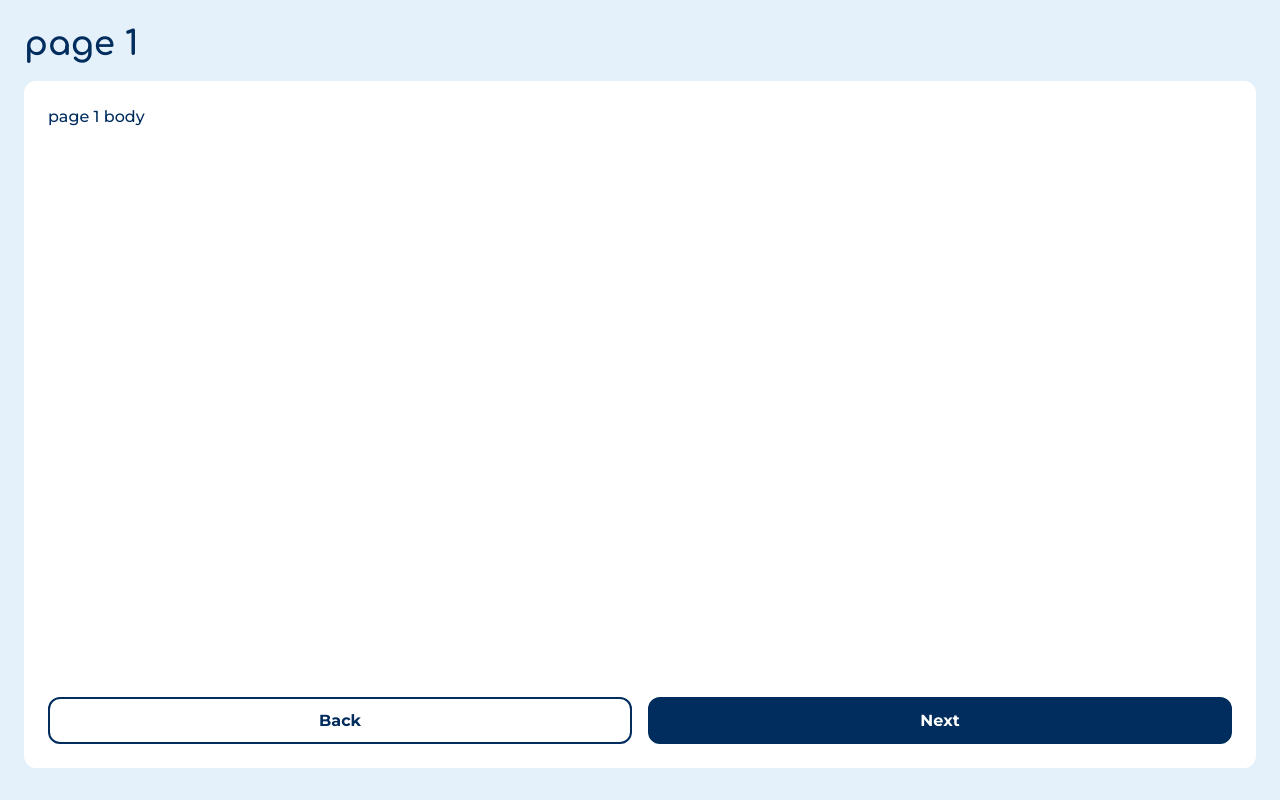
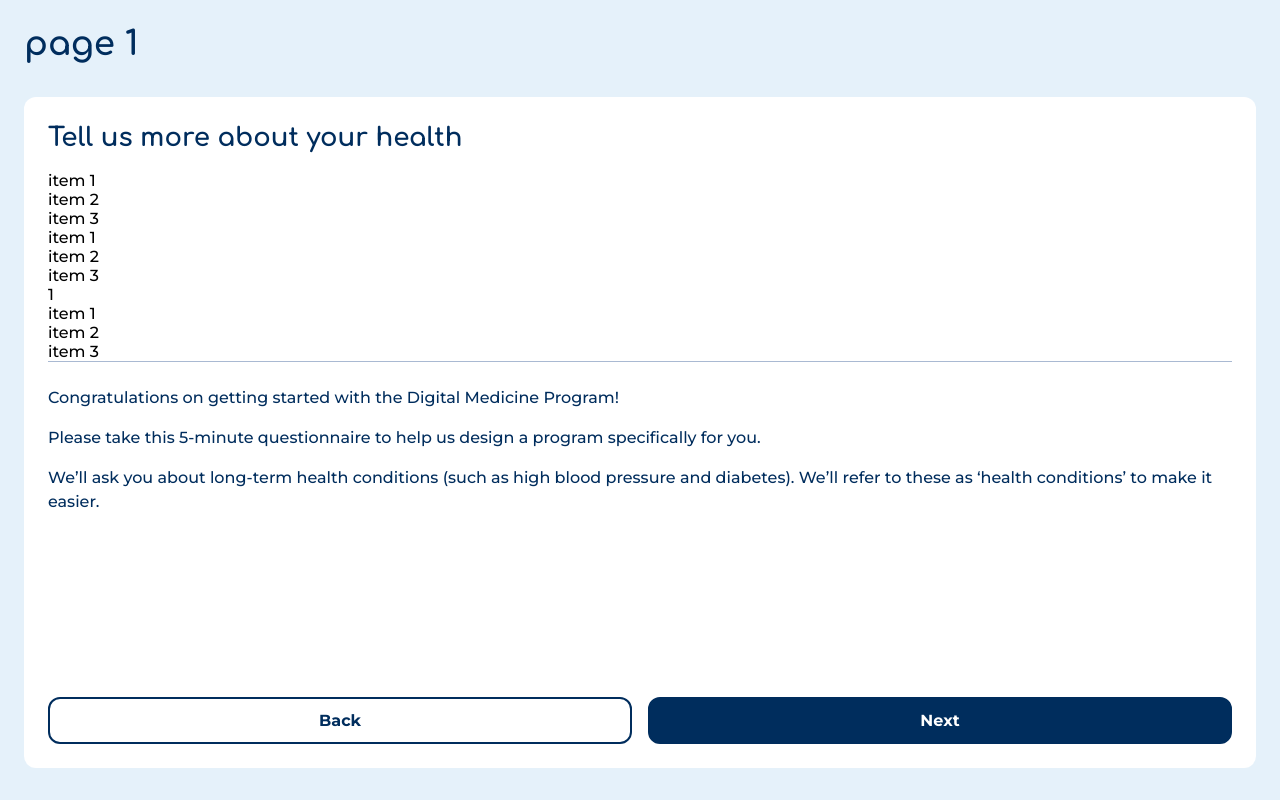
Before and after one commit to bradleyblackdev/dm-webview-prorotype-a, a React (Create React App) app: page / in a window 1280 px wide. Built offline with nearby package versions, Linux system fonts and the light colour scheme.

Commit message:
url test

```diff
--- a/src/MegaTemplate.css
+++ b/src/MegaTemplate.css
@@ -24,6 +24,7 @@ body {
     --ochsner-light-grey: #D9D8D6;
     --ochsner-very-light-grey: #F1F1F1;
     --ochsner-blue: #00467F;
+    --ochsner-blue-grey-50: #A9B9D2;
     --connected-health-blue-grey: #6F88AC;
     --connected-health-slate-green: #547D88;
 
@@ -50,7 +51,7 @@ body {
     --grey-light: var(--ochsner-light-grey);
     --grey-very-light: var(--ochsner-very-light-grey);
 
-    background-color: var(--bg-default);
+    --background-color: var(--bg-default);
   }
 
 .page {
@@ -105,6 +106,7 @@ h1 {
     line-height: 120%;
     font-family: 'Comfortaa', sans-serif;
     color: var(--text-blue);
+    padding-bottom: 16px;
 }
 
 h2 {
@@ -113,6 +115,7 @@ h2 {
     line-height: 130%;
     font-family: 'Comfortaa', sans-serif;
     color: var(--text-blue);
+    padding-bottom: 16px;
 }
 
 h3 {
@@ -121,6 +124,7 @@ h3 {
     line-height: 130%;
     font-family: 'Comfortaa', sans-serif;
     color: var(--text-blue);
+    padding-bottom: 16px;
 }
 
 h4 {
@@ -129,6 +133,7 @@ h4 {
     line-height: 130%;
     font-family: 'Comfortaa', sans-serif;
     color: var(--text-blue);
+    padding-bottom: 16px;
 }
 
 p {
@@ -136,6 +141,7 @@ p {
     font-size: 16px;
     line-height: 150%;
     color: var(--text-blue);
+    padding-bottom: 16px;
 }
 
 p.large {
@@ -146,8 +152,25 @@ p.small {
     font-size: 14px;
 }
 
+li {
+    list-style-type: none;
+}
+
 .spacer {
     flex: 1;
+}
+
+.divider {
+    padding-bottom: 24px;
+    border-top: 0.5px solid var(--ochsner-blue-grey-50)
+};
+
+.list {
+    display: flex;
+    flex-direction: row;
+    align-items: flex-start;
+    gap: 12px;
+    align-self: stretch;
 }
 
 button {
@@ -188,11 +211,7 @@ button {
     background: var(--button-blue-active);
 }
 
-.footer .back2 {
-    color: orange;
-    cursor: pointer;
+.markdown-default {
+    white-space: pre-wrap;
+    line-height: 0px;
 }
-
-.footer .back2:active {
-    background-color: pink;
-}
--- a/src/TemplateBAnimated.tsx
+++ b/src/TemplateBAnimated.tsx
@@ -1,11 +1,14 @@
 import React, {useEffect, useState} from 'react';
 import {TransitionGroup, CSSTransition } from 'react-transition-group';
+import ReactMarkdown from "react-markdown";
 import './MegaTemplate.css'
 
 const TemplateB = () => {
 
     const [page, setPage] = useState(1)
     const [forward, setForward] = useState(true)
+
+    const body = "Congratulations on getting started with the Digital Medicine Program!\n\nPlease take this 5-minute questionnaire to help us design a program specifically for you.\n\nWe’ll ask you about long-term health conditions (such as high blood pressure and diabetes). We’ll refer to these as ‘health conditions’ to make it easier."
 
     return (
         <TransitionGroup  className={`transition-group ${page === 1 ? "fwd" : "back"}`}>
@@ -21,7 +24,21 @@ const TemplateB = () => {
                             <h1>page 1</h1>
                         </div>
                         <div className="page-body">
-                            <p>page 1 body</p>
+                            <h2>Tell us more about your health</h2>
+                                <li className='ol'>item 1</li>
+                                <li className='ol'>item 2</li>
+                                <li className='ol'>item 3</li>
+                                <li className='ul'>item 1</li>
+                                <li className='ul'>item 2</li>
+                                <li className='ul'>item 3</li>
+                                <div className='list'>
+                                    <div className='ol-bullet'>1</div>
+                                    <div>item 1</div>
+                                </div>
+                                <li className='check'>item 2</li>
+                                <li className='check'>item 3</li>
+                            <div className='divider' />
+                            <p><ReactMarkdown className={"markdown-default"} children={body}/></p>
                             <div className="spacer" />
                             <div className="footer">
                                 <div className="button back">Back</div>
@@ -37,11 +54,27 @@ const TemplateB = () => {
                         </div>
                         <div className="page-body">
                             <p>page 2 body</p>
+                            <a href={"https://www.ochsner.org/?home=no-thanks"}>outside link</a>
+                            <p>https://www.ochsner.org/?home=no-thanks</p>
+
+                            <h1>mobile heading 1</h1>
+                            <h2>mobile heading 2</h2>
+                            <h3>mobile heading 3</h3>
+                            <h4>mobile heading 4</h4>
+                            <p>item 1</p>
+                            <p>item 2</p>
+                            <p>item 3</p>
+                            <h1>mobile heading 1</h1>
+                            <h2>mobile heading 2</h2>
+                            <h3>mobile heading 3</h3>
+                            <h4>mobile heading 4</h4>
+                            <p>item 1</p>
+                            <p>item 2</p>
+                            <p>item 3</p>
                             <div className="spacer" />
                             <div className="footer">
                                 {/* <div className="button back" onClick = {() => setPage(1)}>Back</div> */}
                                 <div className="button primary"onClick={() => window.location.assign("/complete")}>Close</div>
-
                             </div>
                         </div>
                     </div>
```
